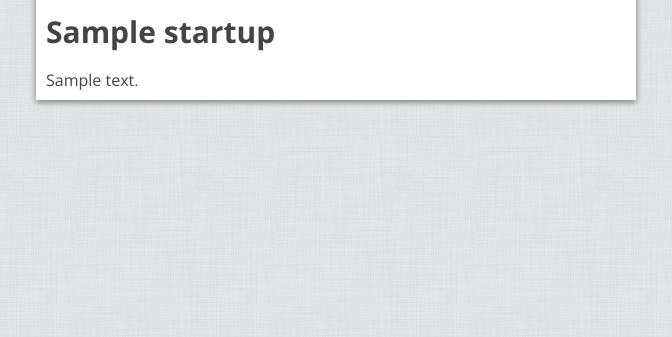
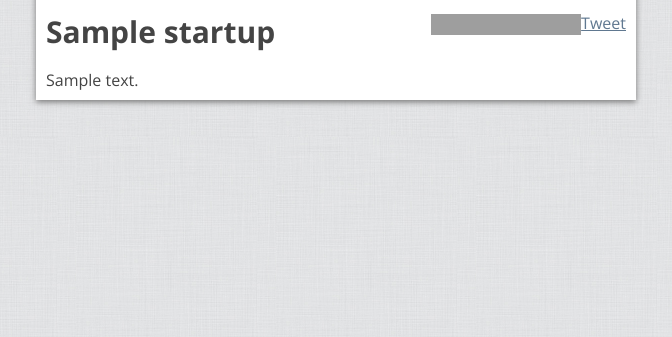
Before and after one commit to CreativeSpace/startupfuel, a Django app: template templates/project.html in a window 1280 px wide. Shown: the part 463-800 px from the top of the page, without its empty margins (124-796 px from the left). Run offline with Django 3.2, Linux system fonts and the light colour scheme; the template is opened without the code that fills it: most values are stand-ins (such as "Sample title", 1, 10 or a date in 2020); some libraries are stand-ins or nearby versions; grey boxes are pictures that could not be loaded.

Commit message:
ui changes

```diff
--- a/project_static/css/style.css
+++ b/project_static/css/style.css
@@ -49,6 +49,15 @@ header{
         h3{
             margin:15px 0 10px;
         }
+        #social{
+            width:300px;
+            float:right;
+        }
+            #twitter, #facebook{
+                float:right;
+            }
+            #twitter{}
+            #facebook{}
     #sidebar{
         position:relative;
         margin-top:3px;
@@ -63,7 +72,9 @@ header{
                 height:25px;
                 border-radius: 5px;
                 border:1px solid #999;
-                /*box-shadow:0 1px 3px #777;*/
+            }
+            #amount[disabled]{
+                color:#888;
             }
             #amount{
                 width:250px;
@@ -79,16 +90,13 @@ header{
             }
 
         #progress{
+            margin-bottom:20px;
             position:relative;
             height:25px;
             width:100%;
-            /*border:1px solid #888;*/
             background-color:#fff;
             border-radius: 5px;
             border:1px solid #999;
-            /*box-shadow:0 1px 1px #222;*/
-            /*box-shadow:0 1px 3px #777;*/
-            /*box-shadow:inset 0 0 4px #aaa;*/
             background:-webkit-gradient(linear, left top, left bottom,
                 from(#d9d9d9), to(#f8f8f8));
         }
@@ -115,15 +123,7 @@ header{
                 position:absolute;
                 top:0;right:5px;
             }
-        #social{
-            margin-top:15px;
-            /*padding-left:60px;*/
-        }
-            #twitter, #facebook{
-                float:left;
-            }
-            #twitter{}
-            #facebook{}
+
         #sidebar .prize{
             margin-bottom:20px;
         }
--- a/templates/project.html
+++ b/templates/project.html
@@ -6,6 +6,16 @@
     {% if startup.video %}
     <iframe id="video" width="580" height="349" src="http://www.youtube.com/embed/{{ startup.video }}?wmode=Opaque" frameborder="0" allowfullscreen></iframe>
     {% endif %}
+
+    <div id="social">
+        <div id="twitter">
+            <a href="http://twitter.com/share" class="twitter-share-button" data-text="{{ startup.twitter }} is getting started on Startup Dough. Let's make this happen!" data-count="horizontal" data-via="startupdough">Tweet</a><script type="text/javascript" src="http://platform.twitter.com/widgets.js"></script>
+        </div>
+        <div id="facebook">
+            <iframe src="http://www.facebook.com/plugins/like.php?app_id=171186796274800&amp;href&amp;send=false&amp;layout=button_count&amp;width=150&amp;show_faces=false&amp;action=like&amp;colorscheme=light&amp;font&amp;height=21" scrolling="no" frameborder="0" style="border:none; overflow:hidden; width:150px; height:21px;" allowTransparency="true"></iframe>
+        </div>
+        <div class="clear"></div>
+    </div>
 
     <h2>{{ startup.name }}</h2>
 
@@ -28,16 +38,6 @@
         <div id="progress_goal">Goal: ${{ startup.goal }}</div>
     </div>
 
-    <div id="social">
-        <div id="twitter">
-            <a href="http://twitter.com/share" class="twitter-share-button" data-text="{{ startup.twitter }} is getting started on Startup Dough. Let's make this happen!" data-count="horizontal" data-via="startupdough">Tweet</a><script type="text/javascript" src="http://platform.twitter.com/widgets.js"></script>
-        </div>
-        <div id="facebook">
-            <iframe src="http://www.facebook.com/plugins/like.php?app_id=171186796274800&amp;href&amp;send=false&amp;layout=button_count&amp;width=150&amp;show_faces=false&amp;action=like&amp;colorscheme=light&amp;font&amp;height=21" scrolling="no" frameborder="0" style="border:none; overflow:hidden; width:150px; height:21px;" allowTransparency="true"></iframe>
-        </div>
-        <div class="clear"></div>
-    </div>
-
     {% for tier in startup.tier_set.all %}
     <div class="prize">
         <h4>${{ tier.amount }}</h4>
```
